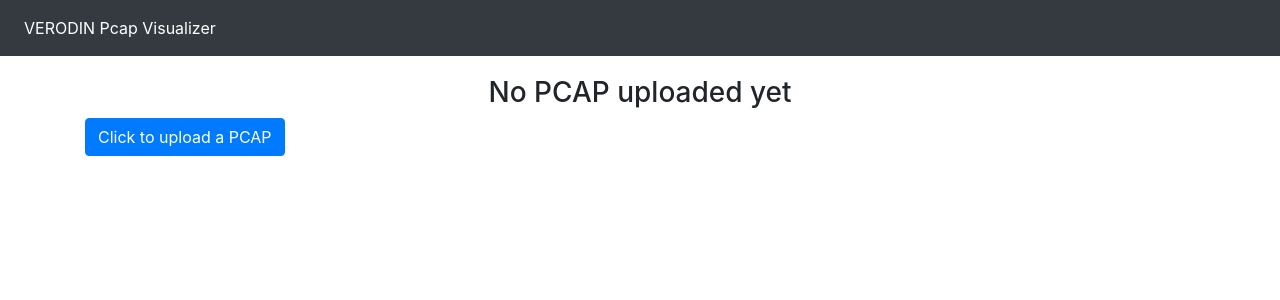
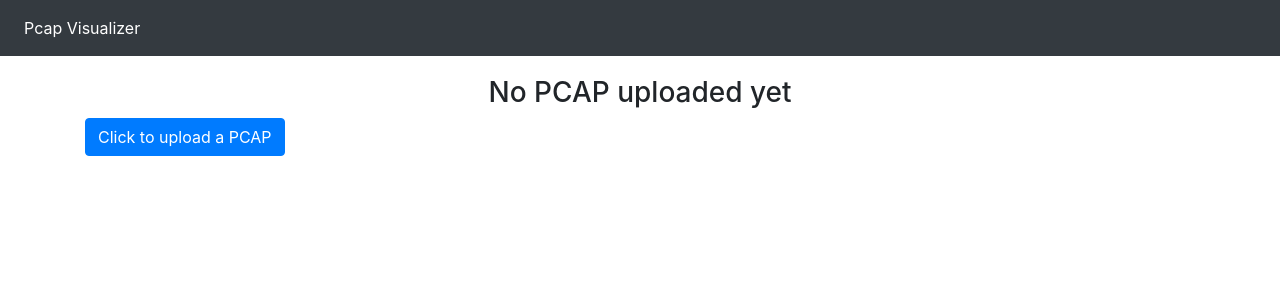
Before and after one commit to carloschulo/pcapd3, a Django app: page / in a window 1280 px wide. Shown: the top 300 px of the page. Run offline with Django 3.2, Linux system fonts and the light colour scheme; data that the repository does not hold is empty; some libraries are stand-ins or nearby versions.

Commit message:
change header title

```diff
--- a/pcap/templates/pcap/layout.html
+++ b/pcap/templates/pcap/layout.html
@@ -39,7 +39,7 @@
 
     <ul class="navbar-nav">
         <li class="navbar-nav active nav-link">
-            <a href="/" class="home-link">VERODIN Pcap Visualizer</a>
+            <a href="/" class="home-link">Pcap Visualizer</a>
         </li>
     </ul>
 
```
